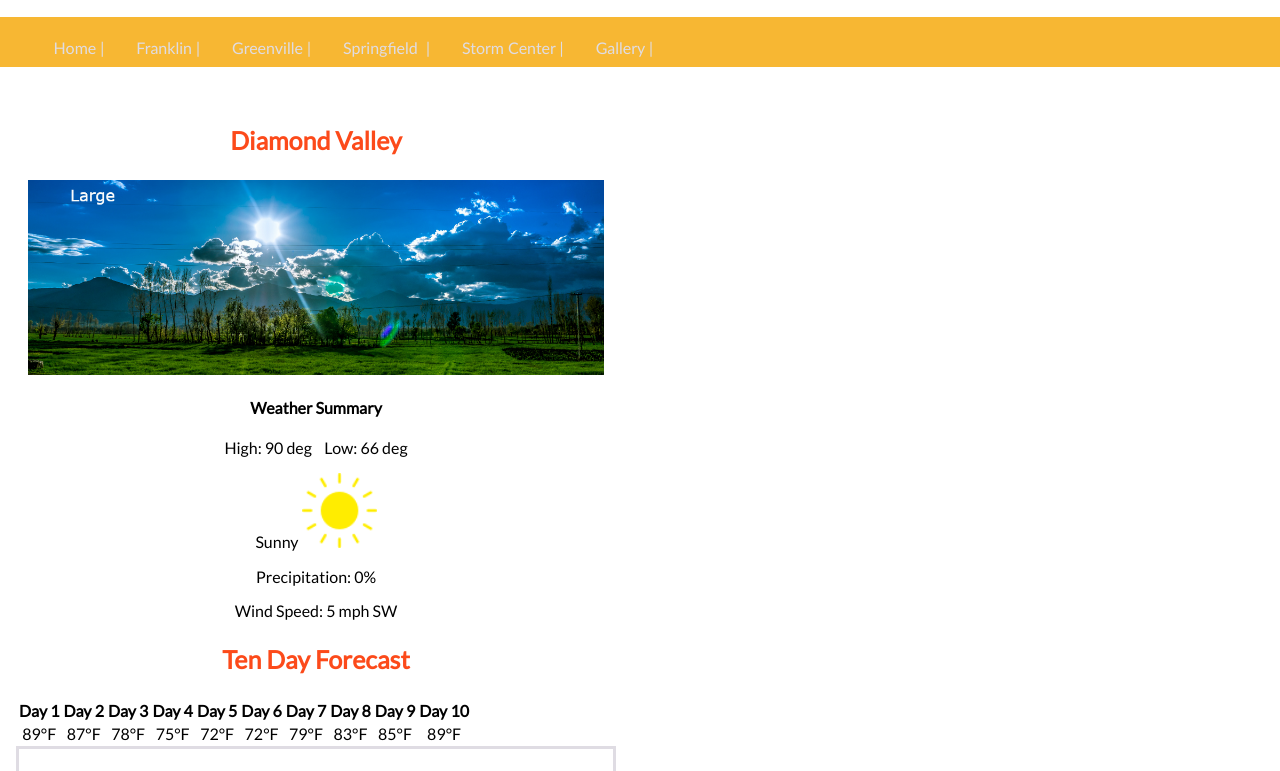
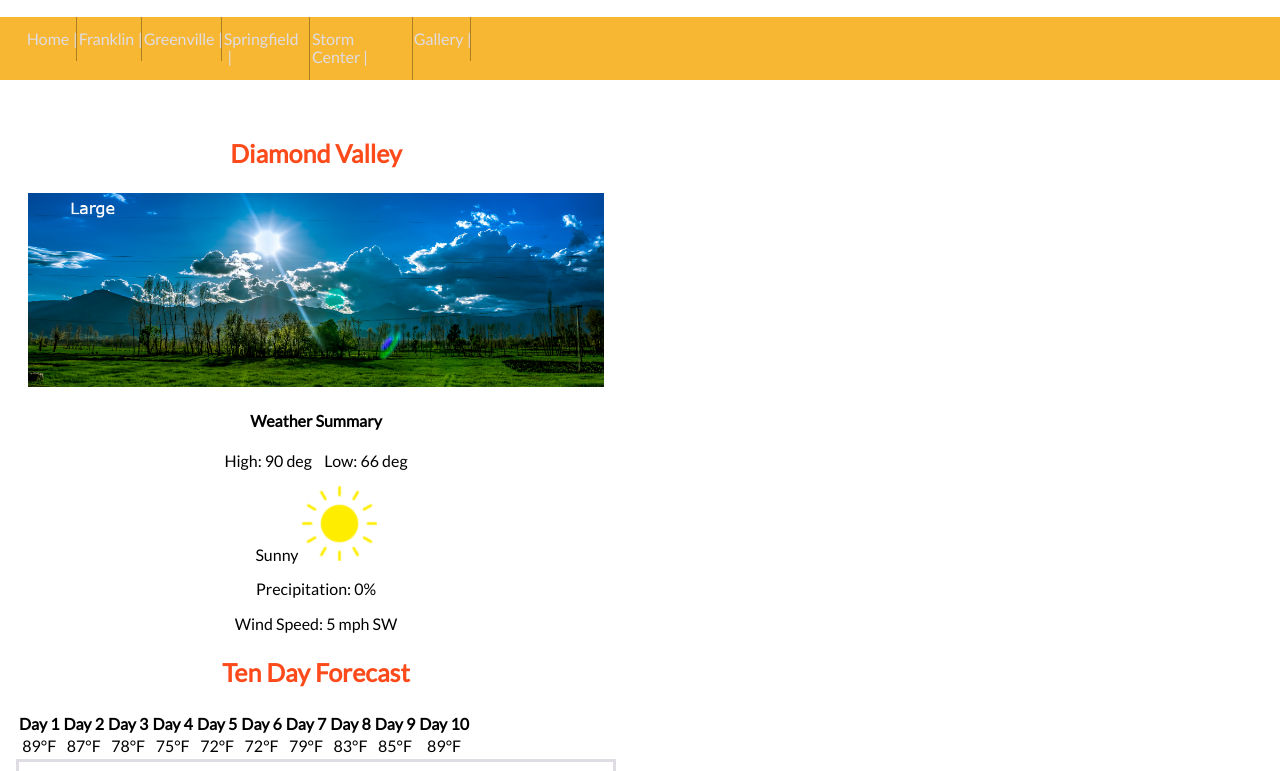
Before and after one commit to Bmograt/Bmograt.github.io, a plain HTML site: page assignmnents/lesson-6/franklin-6.html in a window 1280 px wide. Shown: the part 110-881 px from the top of the page. Drawn offline with Linux system fonts and the light colour scheme.

Commit message:
lesson 6 more

```diff
--- a/assignmnents/lesson-5/styles/main-5.css
+++ b/assignmnents/lesson-5/styles/main-5.css
@@ -5,7 +5,7 @@
 
 body {
   font-size: 16px;
-  font-family: 'Lato', sans-serif;  /* Declare the base font-family */
+  font-family: Lato, sans-serif;  /* Declare the base font-family */
 }
 
 header, main { /* the comma between the selectors means apply the following CSS declarations to all of the listed elements */
--- a/assignmnents/lesson-6/franklin-6.html
+++ b/assignmnents/lesson-6/franklin-6.html
@@ -24,7 +24,7 @@
 
   <nav class="clearfix">
       <button onclick="toggleNavMenu()">&#9776;</button>
-    <ul class="container">
+    <ul id="primaryNav" class="hide">
     	<li><a href="#">Home&nbsp;|</a></li>
     	<li><a href="#">Franklin&nbsp;|</a></li>
     	<li><a href="#">Greenville&nbsp;|</a></li>
--- /dev/null
+++ b/assignmnents/lesson-6/scripts/franklin.js
@@ -0,0 +1,4 @@
+function toggleNavMenu() {
+
+document.getElementById("primaryNav").classList.toggle("hide");
+}
--- a/assignmnents/lesson-6/styles/large-6.css
+++ b/assignmnents/lesson-6/styles/large-6.css
@@ -1,8 +1,24 @@
 @media only screen and (min-width: 64em ) {
 
-    nav ul li a{padding: .6rem 1rem;
+    nav button {
+        display:none;
+    }
+    nav ul.hide {display:block;}
+    /* hamburger button does not need to be shown in the medium on up views */
+    nav ul {
+        margin-left: 2%;
+    }
+
+    nav ul li {
+        float: left;
+    }
+    nav ul li a {
+        border: none;
+        border-right: 1px solid rgba(0,0,0,0.3);
+        padding: .6rem 1 rem;
     }
 
 
 
+
 }
--- a/assignmnents/lesson-6/styles/main-6.css
+++ b/assignmnents/lesson-6/styles/main-6.css
@@ -5,7 +5,7 @@
 
 body {
   font-size: 16px;
-  font-family: 'Lato', sans-serif;  /* Declare the base font-family */
+  font-family: Lato, sans-serif;  /* Declare the base font-family */
 }
 
 header, main { /* the comma between the selectors means apply the following CSS declarations to all of the listed elements */
@@ -33,7 +33,7 @@ nav, footer {
 
 header {
     font-size: 16px;
-    font-family: "Gill Sans", "Gill Sans MT", Calibri, sans-serif;
+    font-family: Gill Sans, Gill Sans MT, Calibri, sans-serif;
     margin: 0 0 1em 1em;
 }
 header h1 {
@@ -101,8 +101,8 @@ nav ul li.active a {
 }
 nav ul li a:hover {
     background-color: rgba(0,0,0,0.4);
-
 }
+nav ul.hide  {display:none;}
 
 main {
     padding: 20 px;
@@ -130,8 +130,8 @@ article {
 footer {
 
   margin: 0 auto;
-    text-align: center;
-    list-style-type: none;
+  text-align: center;
+  list-style-type: none;
 }
 .contact {
     background: #F7B733;
--- a/assignmnents/lesson-6/styles/medium-6.css
+++ b/assignmnents/lesson-6/styles/medium-6.css
@@ -5,6 +5,7 @@
     nav button {
         display:none;
     }
+    nav ul.hide {display:block;}
     /* hamburger button does not need to be shown in the medium on up views */
     nav ul {
         margin-left: 2%;
@@ -15,6 +16,7 @@
     }
     nav ul li a {
         border: none;
+        border-right: 1px solid rgba(0,0,0,0.3);
         padding: .8rem 1 rem;
     }
 
```
